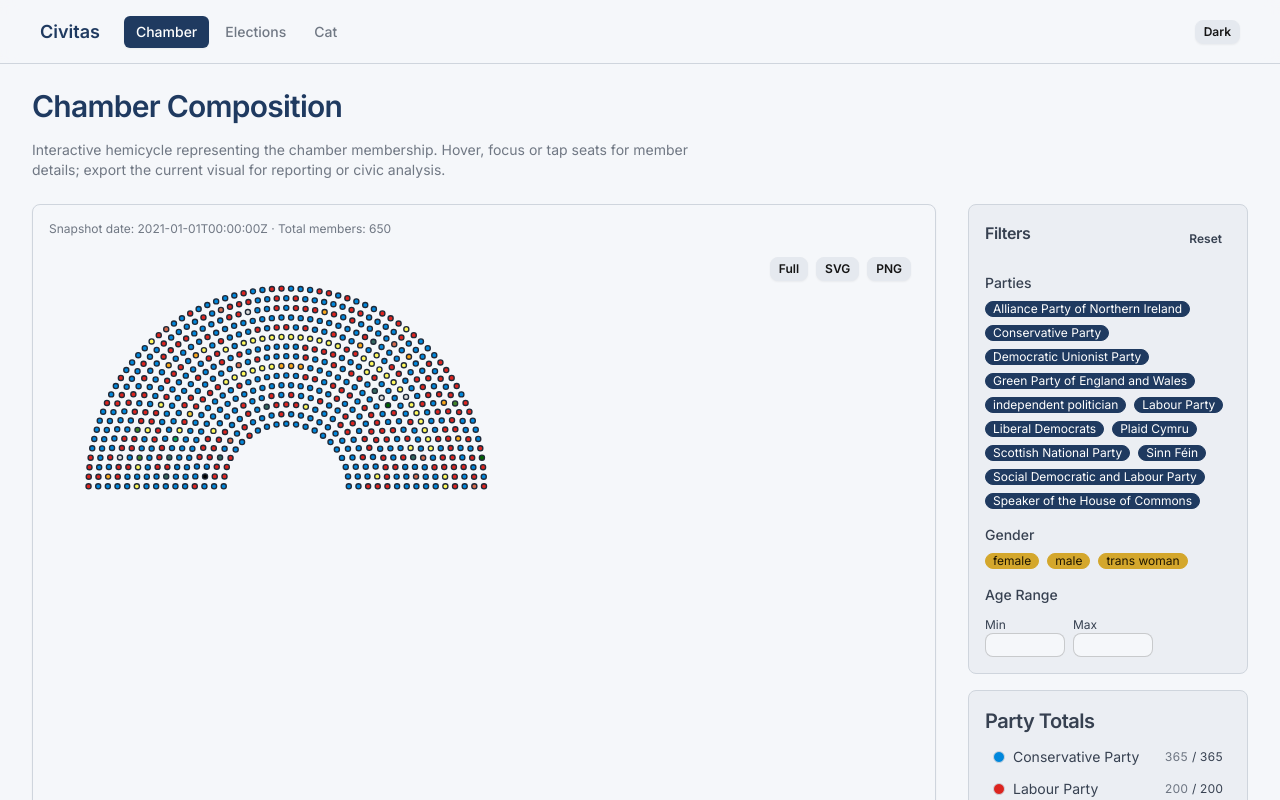
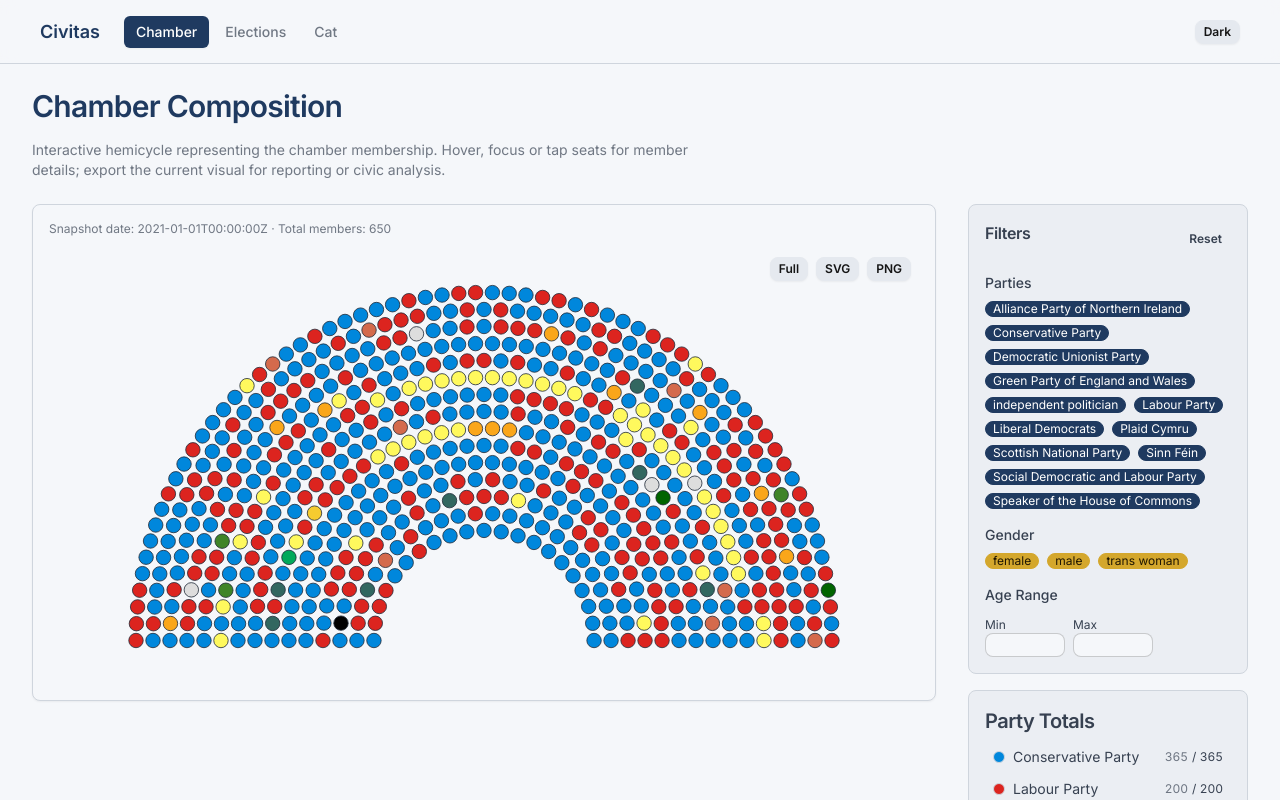
Before and after one commit to thoroc/civitas, a Next.js app: page /parliament in a window 1280 px wide. Shown: the top 800 px of the page. Built offline with nearby package versions, Linux system fonts and the light colour scheme.

Commit message:
feat(parliament): enlarge hemicycle, center arc, retain filtered seats dimmed, refine seat sizing

```diff
--- a/src/app/parliament/HemicycleReact.tsx
+++ b/src/app/parliament/HemicycleReact.tsx
@@ -23,14 +23,17 @@ const HemicycleReact = ({ members }: HemicycleReactProps) => {
   const [liveMessage, setLiveMessage] = useState('');
 
   const { apply } = useParliamentFilters();
-  const visibleMembers = apply(members);
+  const filteredMembers = apply(members);
+  const filteredIds = useMemo(() => new Set(filteredMembers.map(m => m.id)), [filteredMembers]);
+  const isFiltered = filteredMembers.length !== members.length;
 
-  const hasData = visibleMembers && visibleMembers.length > 0;
+  const hasData = members.length > 0;
 
   // Geometry constants & memoized seat layout
-  const r0 = 40;
+  // Increased base radius for larger overall hemicycle
+  const r0 = 80;
   const { seats, pad, vbWidth, vbHeight, ringMeta } = useMemo(() => {
-    const totalSeats = visibleMembers.length;
+    const totalSeats = members.length;
     const numberOfRings = findN(totalSeats, r0);
     const a0 = findA(totalSeats, numberOfRings, r0);
     const ringRadiis: number[] = [];
@@ -50,13 +53,17 @@ const HemicycleReact = ({ members }: HemicycleReactProps) => {
     });
     const mappedSeats = flatSeats.map((seat, idx) => ({
       ...seat,
-      member: visibleMembers[idx],
+      x: seat.x + r0,
+      y: seat.y + r0,
+      member: members[idx],
+      active: filteredIds.has(members[idx]?.id),
     }));
-    const padLocal = r0 * 1.2;
+    // Reduced padding to expand seat cluster within viewBox
+    const padLocal = 10; // previously r0 * 1.05
     const vbWidthLocal = r0 * 2 + padLocal * 2;
     const vbHeightLocal = r0 + padLocal * 2;
     return { seats: mappedSeats, pad: padLocal, vbWidth: vbWidthLocal, vbHeight: vbHeightLocal, ringMeta };
-  }, [visibleMembers]);
+  }, [members, filteredIds]);
   const aspectPaddingPercent = (vbHeight / vbWidth) * 100;
   const [lockedIndex, setLockedIndex] = useState<number | null>(null);
 
@@ -82,7 +89,7 @@ const HemicycleReact = ({ members }: HemicycleReactProps) => {
     const observer = new ResizeObserver(entries => {
       for (const entry of entries) {
         const w = entry.contentRect.width;
-        const scale = Math.min(1.8, Math.max(0.6, w / 600));
+        const h = entry.contentRect.height || w / 2; const scale = Math.min(3.4, Math.max(0.9, Math.min(w / 360, h / 200)));
         setSeatScale(scale);
       }
     });
@@ -202,24 +209,34 @@ const HemicycleReact = ({ members }: HemicycleReactProps) => {
   };
 
   // Move focus helper
-  const moveFocus = (targetIndex: number) => {
+  const moveFocus = (targetIndex: number, direction: 1 | -1 = 1) => {
     if (targetIndex < 0 || targetIndex >= seats.length) return;
-    setFocusIndex(targetIndex);
-    const seat = seats[targetIndex];
-    setTooltip({ x: seat.x, y: seat.y, i: targetIndex, member: seat.member });
+    // Skip inactive seats
+    let idx = targetIndex;
+    while (idx >= 0 && idx < seats.length && !seats[idx].active) {
+      idx += direction;
+    }
+    if (idx < 0 || idx >= seats.length) return;
+    setFocusIndex(idx);
+    const seat = seats[idx];
+    if (seat.active) {
+      setTooltip({ x: seat.x, y: seat.y, i: idx, member: seat.member });
       setTooltipFade(true);
+    } else {
+      setTooltip(null);
+    }
     requestAnimationFrame(() => {
       const svg = svgRef.current;
       if (!svg) return;
       const nodeList = svg.querySelectorAll('g[data-seat]');
-      const targetNode = nodeList[targetIndex] as SVGGElement | undefined;
+      const targetNode = nodeList[idx] as SVGGElement | undefined;
       if (targetNode) (targetNode as any).focus();
     });
   };
 
   return (
     <div ref={containerRef} className="w-full mx-auto">
-      <div className="relative w-full" style={{ paddingBottom: `${aspectPaddingPercent}%` }}>
+      <div className="relative w-full aspect-[2/1]">
         <div className="absolute top-2 right-2 flex gap-2 z-20">
           <button type="button" className="btn btn-xs" onClick={() => {
             setCompactTooltip(c => {
@@ -241,40 +258,44 @@ const HemicycleReact = ({ members }: HemicycleReactProps) => {
               ref={svgRef}
               className="absolute inset-0 w-full h-full"
               role="group"
-              aria-label={`Hemicycle showing ${visibleMembers.length} members`}
+              aria-label={`Hemicycle: ${filteredMembers.length} of ${members.length} seats match current filters`}
               aria-describedby="hemicycle-instructions"
               preserveAspectRatio="xMidYMid meet"
               viewBox={`-${pad} -${pad} ${vbWidth} ${vbHeight}`}
             >
-              {seats.map((s, i) => (
-                <g key={i} data-seat tabIndex={focusIndex === i ? 0 : -1}
-                  onMouseEnter={() => { setTooltip({ x: s.x, y: s.y, i, member: s.member }); setTooltipFade(true); setFocusIndex(i); }}
-                  onMouseLeave={() => { if (lockedIndex !== i) { setTooltipFade(false); setTimeout(() => { if (lockedIndex !== i) { setTooltip(null); } }, 200); } }}
-                  onFocus={() => { setFocusIndex(i); setTooltip({ x: s.x, y: s.y, i, member: s.member }); setTooltipFade(true); }}
-                  onBlur={() => { if (lockedIndex !== i) { setTooltipFade(false); setTimeout(() => { if (lockedIndex !== i) { setTooltip(null); } }, 200); } }}
-                  onClick={() => { setFocusIndex(i); setTooltip({ x: s.x, y: s.y, i, member: s.member }); setTooltipFade(true); setLockedIndex(prev => prev === i ? null : i); }}
+              {seats.map((s, i) => {
+                const inactive = !s.active;
+                return (
+                  <g key={i} data-seat tabIndex={focusIndex === i && s.active ? 0 : -1}
+                    className={inactive ? 'opacity-35 transition-opacity' : 'opacity-100 transition-opacity'}
+                    onMouseEnter={() => { if (inactive) return; setTooltip({ x: s.x, y: s.y, i, member: s.member }); setTooltipFade(true); setFocusIndex(i); }}
+                    onMouseLeave={() => { if (inactive) return; if (lockedIndex !== i) { setTooltipFade(false); setTimeout(() => { if (lockedIndex !== i) { setTooltip(null); } }, 200); } }}
+                    onFocus={() => { if (inactive) return; setFocusIndex(i); setTooltip({ x: s.x, y: s.y, i, member: s.member }); setTooltipFade(true); }}
+                    onBlur={() => { if (inactive) return; if (lockedIndex !== i) { setTooltipFade(false); setTimeout(() => { if (lockedIndex !== i) { setTooltip(null); } }, 200); } }}
+                    onClick={() => { if (inactive) return; setFocusIndex(i); setTooltip({ x: s.x, y: s.y, i, member: s.member }); setTooltipFade(true); setLockedIndex(prev => prev === i ? null : i); }}
                     onKeyDown={(e) => {
                       const total = seats.length;
-                    if (e.key === 'ArrowRight') { e.preventDefault(); moveFocus((i + 1) % total); }
-                    else if (e.key === 'ArrowLeft') { e.preventDefault(); moveFocus((i - 1 + total) % total); }
-                    else if (e.key === 'ArrowUp') { e.preventDefault(); moveFocus(moveVertical(i, -1)); }
-                    else if (e.key === 'ArrowDown') { e.preventDefault(); moveFocus(moveVertical(i, 1)); }
-                    else if (e.key === 'Home') { e.preventDefault(); moveFocus(0); }
-                    else if (e.key === 'End') { e.preventDefault(); moveFocus(total - 1); }
-                    else if (e.key === 'PageDown') { e.preventDefault(); moveFocus(Math.min(total - 1, i + 10)); }
-                    else if (e.key === 'PageUp') { e.preventDefault(); moveFocus(Math.max(0, i - 10)); }
-                    else if (e.key === 'Enter' || e.key === ' ') { e.preventDefault(); setLockedIndex(prev => prev === i ? null : i); if (tooltip) setLiveMessage(`Seat ${i + 1} ${lockedIndex === i ? 'unlocked' : 'locked'}`); }
+                      if (e.key === 'ArrowRight') { e.preventDefault(); moveFocus((i + 1) % total, 1); }
+                      else if (e.key === 'ArrowLeft') { e.preventDefault(); moveFocus((i - 1 + total) % total, -1); }
+                      else if (e.key === 'ArrowUp') { e.preventDefault(); moveFocus(moveVertical(i, -1), -1); }
+                      else if (e.key === 'ArrowDown') { e.preventDefault(); moveFocus(moveVertical(i, 1), 1); }
+                      else if (e.key === 'Home') { e.preventDefault(); moveFocus(0, 1); }
+                      else if (e.key === 'End') { e.preventDefault(); moveFocus(total - 1, -1); }
+                      else if (e.key === 'PageDown') { e.preventDefault(); moveFocus(Math.min(total - 1, i + 10), 1); }
+                      else if (e.key === 'PageUp') { e.preventDefault(); moveFocus(Math.max(0, i - 10), -1); }
+                      else if (!inactive && (e.key === 'Enter' || e.key === ' ')) { e.preventDefault(); setLockedIndex(prev => prev === i ? null : i); if (tooltip) setLiveMessage(`Seat ${i + 1} ${lockedIndex === i ? 'unlocked' : 'locked'}`); }
                     }}
                     role="button"
-                  aria-pressed={lockedIndex === i ? 'true' : 'false'}
-                  aria-label={`Seat ${i + 1}: ${s.member.label}${s.member.party?.label ? ', ' + s.member.party.label : ''}`}
+                    aria-disabled={inactive ? 'true' : undefined}
+                    aria-pressed={!inactive && lockedIndex === i ? 'true' : 'false'}
+                    aria-label={`Seat ${i + 1}: ${s.member.label}${s.member.party?.label ? ', ' + s.member.party.label : ''}${inactive ? ' (filtered out)' : ''}`}
                   >
-                  <title>{`${s.member.label}${s.member.party?.label ? ' – ' + s.member.party.label : ''}`}</title>
-                  {lockedIndex === i && (
+                    <title>{`${s.member.label}${s.member.party?.label ? ' – ' + s.member.party.label : ''}${inactive ? ' (filtered out)' : ''}`}</title>
+                    {lockedIndex === i && !inactive && (
                       <circle
                         cx={s.x}
                         cy={s.y}
-                      r={(s.a ? s.a / 2.2 : 2.4) * seatScale + (1.2 / seatScale)}
+                        r={(s.a ? s.a / 2.05 : 2.7) * seatScale + (1.5 / seatScale)}
                         fill="none"
                         stroke="#111827"
                         strokeWidth={0.8 / seatScale}
@@ -284,15 +305,24 @@ const HemicycleReact = ({ members }: HemicycleReactProps) => {
                     <circle
                       cx={s.x}
                       cy={s.y}
-                    r={(s.a ? s.a / 2.2 : 2.4) * seatScale}
+                      r={(s.a ? s.a / 2.05 : 2.7) * seatScale}
                       fill={s.member?.party?.color || '#808080'}
-                    stroke={lockedIndex === i ? '#0f172a' : '#1f2937'}
-                    strokeWidth={(lockedIndex === i ? 0.9 : 0.4) / seatScale}
-                    data-locked={lockedIndex === i ? 'true' : undefined}
+                      stroke={lockedIndex === i && !inactive ? '#0f172a' : '#1f2937'}
+                      strokeWidth={(lockedIndex === i && !inactive ? 0.9 : 0.4) / seatScale}
+                      data-locked={lockedIndex === i && !inactive ? 'true' : undefined}
                     />
                   </g>
-              ))}
+                );
+              })}
               {renderTooltip()}
+              {filteredMembers.length === 0 && (
+                <g aria-hidden="true">
+                  <rect x={-pad} y={-pad} width={vbWidth} height={vbHeight} fill="white" opacity={0.6} />
+                  <text x={vbWidth/2 - pad} y={vbHeight/2 - pad} textAnchor="middle" fill="#374151" fontSize={10} fontFamily="system-ui, sans-serif" fontWeight={600}>
+                    No seats match current filters
+                  </text>
+                </g>
+              )}
             </svg>
             <div className="sr-only" aria-live="polite" aria-atomic="true">{liveMessage}</div>
           </>
```
Lines whose indentation alone changed are shown as unchanged.
